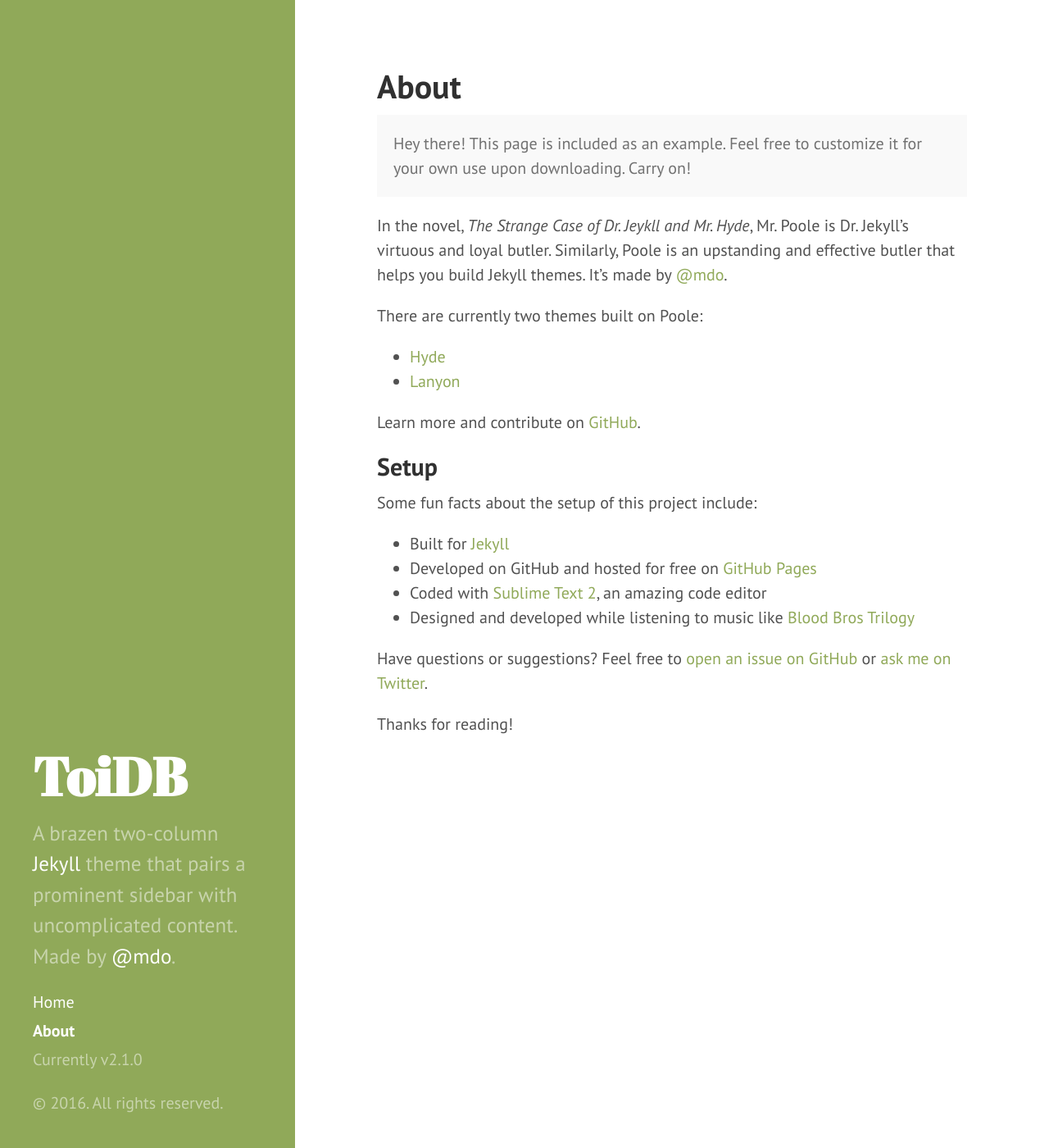
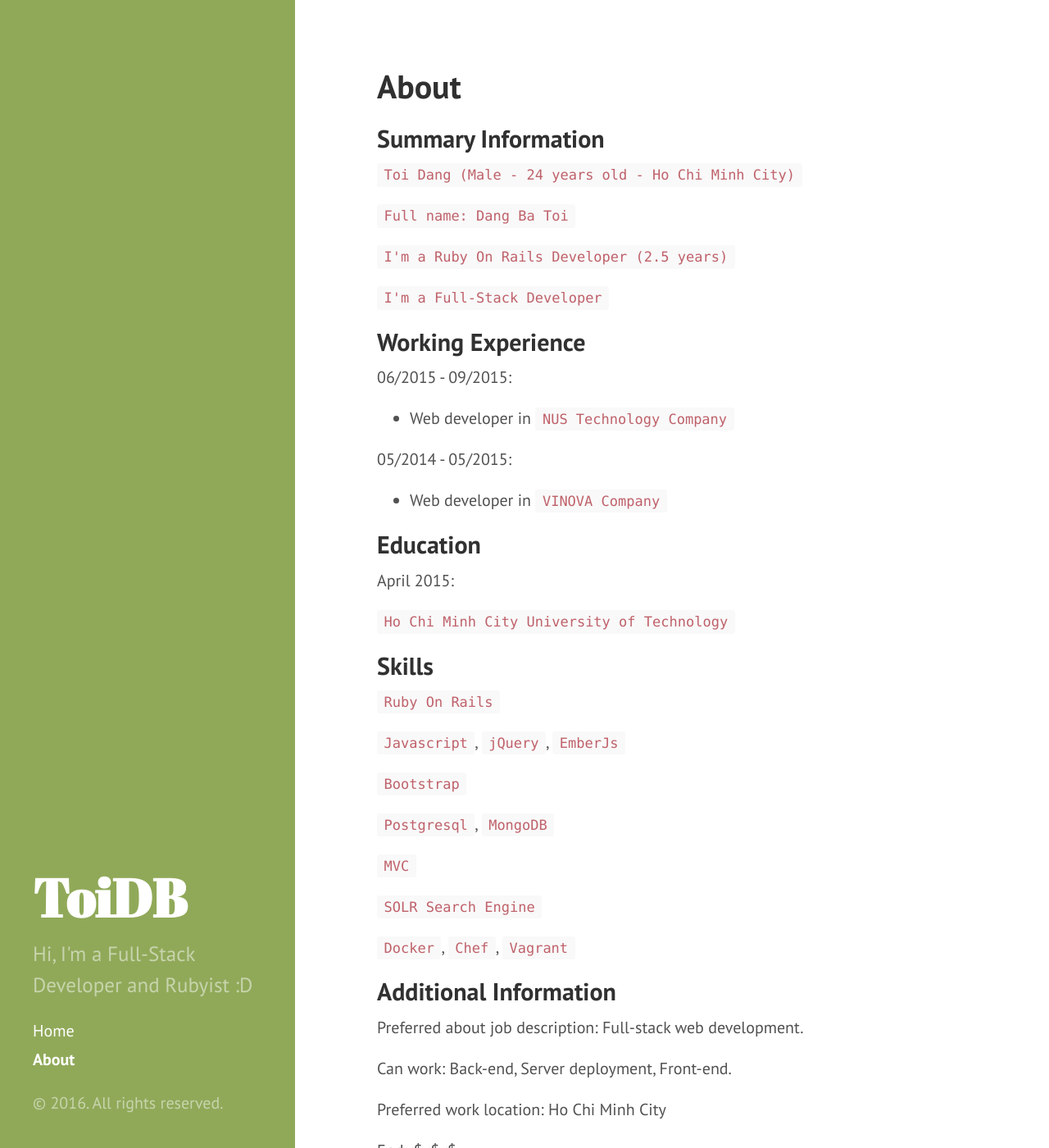
Before and after one commit to toidang92/toidang92.github.io, a Jekyll site: the page built from about.md, in a window 1280 px wide and 1400 px high. Shown: the whole window at 82% size. Built offline with Jekyll 4.4.1, drawn with Linux system fonts in a browser that asks for light colours.

Commit message:
Add about page, update content for siderbar

```diff
--- a/_config.yml
+++ b/_config.yml
@@ -9,15 +9,14 @@ permalink:        pretty
 # Setup
 title:            ToiDB
 tagline:          'Full-Stack developer'
-description:      'A brazen two-column <a href="http://jekyllrb.com" target="_blank">Jekyll</a> theme that pairs a prominent sidebar with uncomplicated content. Made by <a href="https://twitter.com/mdo" target="_blank">@mdo</a>.'
+description:      "Hi, I'm a Full-Stack Developer and Rubyist :D"
 url:              http://toidang.xyz
 baseurl:          /
+
+comments: true
 
 author:
   name:           'Bá Tới'
   url:            https://www.facebook.com/toidang3011
 
-paginate:         5
-
-# Custom vars
-version:          2.1.0
+paginate:         3
--- a/_includes/sidebar.html
+++ b/_includes/sidebar.html
@@ -25,8 +25,6 @@
           {% endif %}
         {% endif %}
       {% endfor %}
-
-      <span class="sidebar-nav-item">Currently v{{ site.version }}</span>
     </nav>
 
     <p>&copy; {{ site.time | date: '%Y' }}. All rights reserved.</p>
--- a/about.md
+++ b/about.md
@@ -3,28 +3,54 @@ layout: page
 title: About
 ---
 
-<p class="message">
-  Hey there! This page is included as an example. Feel free to customize it for your own use upon downloading. Carry on!
-</p>
+## Summary Information
 
-In the novel, *The Strange Case of Dr. Jeykll and Mr. Hyde*, Mr. Poole is Dr. Jekyll's virtuous and loyal butler. Similarly, Poole is an upstanding and effective butler that helps you build Jekyll themes. It's made by [@mdo](https://twitter.com/mdo).
+`Toi Dang (Male - 24 years old - Ho Chi Minh City)`
 
-There are currently two themes built on Poole:
+`Full name: Dang Ba Toi`
 
-* [Hyde](http://hyde.getpoole.com)
-* [Lanyon](http://lanyon.getpoole.com)
+`I'm a Ruby On Rails Developer (2.5 years)`
 
-Learn more and contribute on [GitHub](https://github.com/poole).
+`I'm a Full-Stack Developer`
 
-## Setup
+## Working Experience
 
-Some fun facts about the setup of this project include:
+06/2015 - 09/2015:
 
-* Built for [Jekyll](http://jekyllrb.com)
-* Developed on GitHub and hosted for free on [GitHub Pages](https://pages.github.com)
-* Coded with [Sublime Text 2](http://sublimetext.com), an amazing code editor
-* Designed and developed while listening to music like [Blood Bros Trilogy](https://soundcloud.com/maddecent/sets/blood-bros-series)
+*   Web developer in `NUS Technology Company`
 
-Have questions or suggestions? Feel free to [open an issue on GitHub](https://github.com/poole/issues/new) or [ask me on Twitter](https://twitter.com/mdo).
+05/2014 - 05/2015:
 
-Thanks for reading!
+*   Web developer in `VINOVA Company`
+
+## Education
+
+April 2015:
+
+`Ho Chi Minh City University of Technology`
+
+## Skills
+
+`Ruby On Rails`
+
+`Javascript`, `jQuery`, `EmberJs`
+
+`Bootstrap`
+
+`Postgresql`, `MongoDB`
+
+`MVC`
+
+`SOLR Search Engine`
+
+`Docker`, `Chef`, `Vagrant`
+
+## Additional Information
+
+Preferred about job description: Full-stack web development.
+
+Can work: Back-end, Server deployment, Front-end.
+
+Preferred work location: Ho Chi Minh City
+
+End. :$ :$ :$
```
Also changed, not shown: _layouts/post.html (+17 -15 lines), _posts/2016-09-30-ruby-on-rails-best-practices.md (+1 -1 lines).
